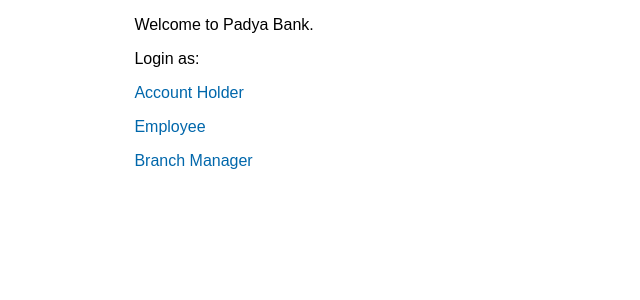
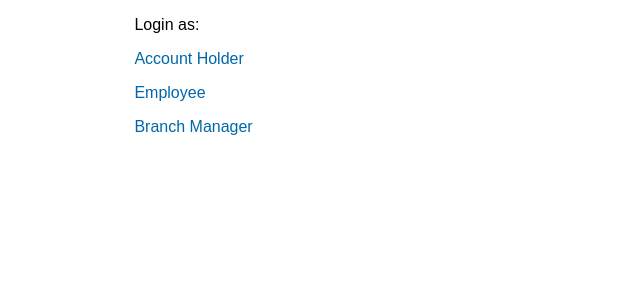
Before and after one commit to adeepH/BankApplication, a PHP site: page / in a window 1280 px wide. Shown: the top 300 px of the page, without its empty margins (0-640 px from the left). Run offline with PHP 8.4, Linux system fonts and the light colour scheme.

Commit message:
Update index.php

```diff
--- a/bank/index.php
+++ b/bank/index.php
@@ -11,7 +11,6 @@ require('db.php');
 </head>
 <body>
 <div class="form">
-<p>Welcome to Padya Bank.</p>
 <p>Login as:</p>
 <p><a href="customer/dashboard.php">Account Holder</a><p>
 <p><a href="employee/dashboard.php">Employee</a></p>
```
